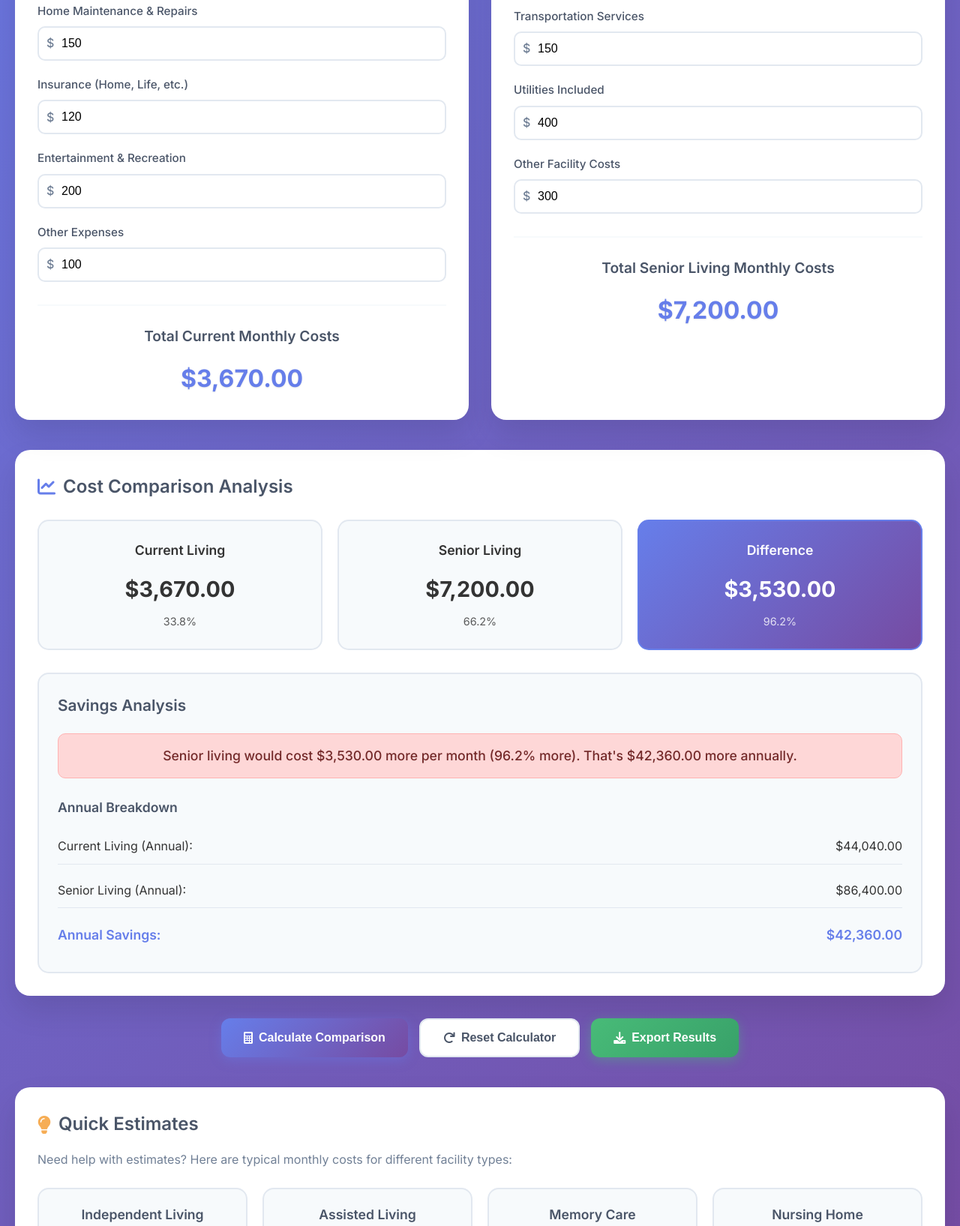
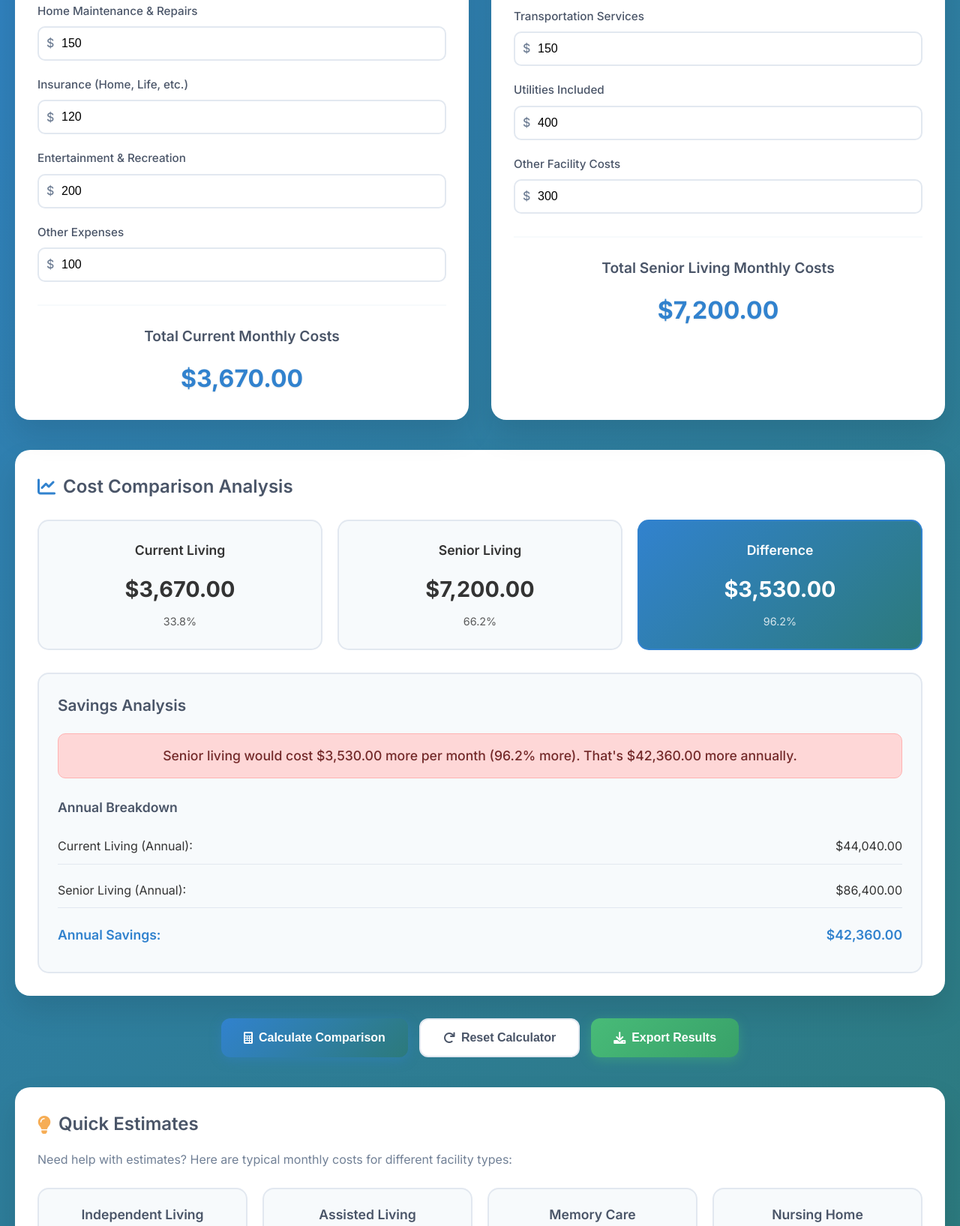
Before and after one commit to sodapork/seniorlivingcacl, a plain HTML site: page demo.html in a window 1280 px wide. Shown: the part 820-2455 px from the top of the page at 75% size. Drawn offline with Linux system fonts and the light colour scheme.

Commit message:
Update color scheme: Remove purple, replace with professional blue/teal palette

```diff
--- a/styles.css
+++ b/styles.css
@@ -9,7 +9,7 @@ body {
     font-family: 'Inter', -apple-system, BlinkMacSystemFont, 'Segoe UI', Roboto, sans-serif;
     line-height: 1.6;
     color: #333;
-    background: linear-gradient(135deg, #667eea 0%, #764ba2 100%);
+    background: linear-gradient(135deg, #3182ce 0%, #2c7a7b 100%);
     min-height: 100vh;
     padding: 20px 0;
 }
@@ -73,7 +73,7 @@ body {
 }
 
 .cost-section h2 i {
-    color: #667eea;
+    color: #3182ce;
 }
 
 /* Facility Type Selector */
@@ -100,7 +100,7 @@ body {
 
 .facility-type-selector select:focus {
     outline: none;
-    border-color: #667eea;
+    border-color: #3182ce;
 }
 
 /* Cost Categories */
@@ -147,8 +147,8 @@ body {
 
 .input-group input:focus {
     outline: none;
-    border-color: #667eea;
-    box-shadow: 0 0 0 3px rgba(102, 126, 234, 0.1);
+    border-color: #3182ce;
+    box-shadow: 0 0 0 3px rgba(49, 130, 206, 0.1);
 }
 
 .input-group input::placeholder {
@@ -173,7 +173,7 @@ body {
 .total-amount {
     font-size: 2rem;
     font-weight: 700;
-    color: #667eea;
+    color: #3182ce;
     text-shadow: 0 1px 2px rgba(0,0,0,0.1);
 }
 
@@ -197,7 +197,7 @@ body {
 }
 
 .comparison-section h2 i {
-    color: #667eea;
+    color: #3182ce;
 }
 
 .comparison-grid {
@@ -221,9 +221,9 @@ body {
 }
 
 .comparison-card.difference {
-    background: linear-gradient(135deg, #667eea 0%, #764ba2 100%);
+    background: linear-gradient(135deg, #3182ce 0%, #2c7a7b 100%);
     color: white;
-    border-color: #667eea;
+    border-color: #3182ce;
 }
 
 .comparison-card h3 {
@@ -312,7 +312,7 @@ body {
     border-bottom: none;
     font-weight: 600;
     font-size: 1.1rem;
-    color: #667eea;
+    color: #3182ce;
 }
 
 /* Action Buttons */
@@ -339,14 +339,14 @@ body {
 }
 
 .btn-primary {
-    background: linear-gradient(135deg, #667eea 0%, #764ba2 100%);
+    background: linear-gradient(135deg, #3182ce 0%, #2c7a7b 100%);
     color: white;
-    box-shadow: 0 4px 15px rgba(102, 126, 234, 0.4);
+    box-shadow: 0 4px 15px rgba(49, 130, 206, 0.4);
 }
 
 .btn-primary:hover {
     transform: translateY(-2px);
-    box-shadow: 0 6px 20px rgba(102, 126, 234, 0.6);
+    box-shadow: 0 6px 20px rgba(49, 130, 206, 0.6);
 }
 
 .btn-secondary {
@@ -417,7 +417,7 @@ body {
 
 .estimate-card:hover {
     transform: translateY(-3px);
-    border-color: #667eea;
+    border-color: #3182ce;
 }
 
 .estimate-card h4 {
```
